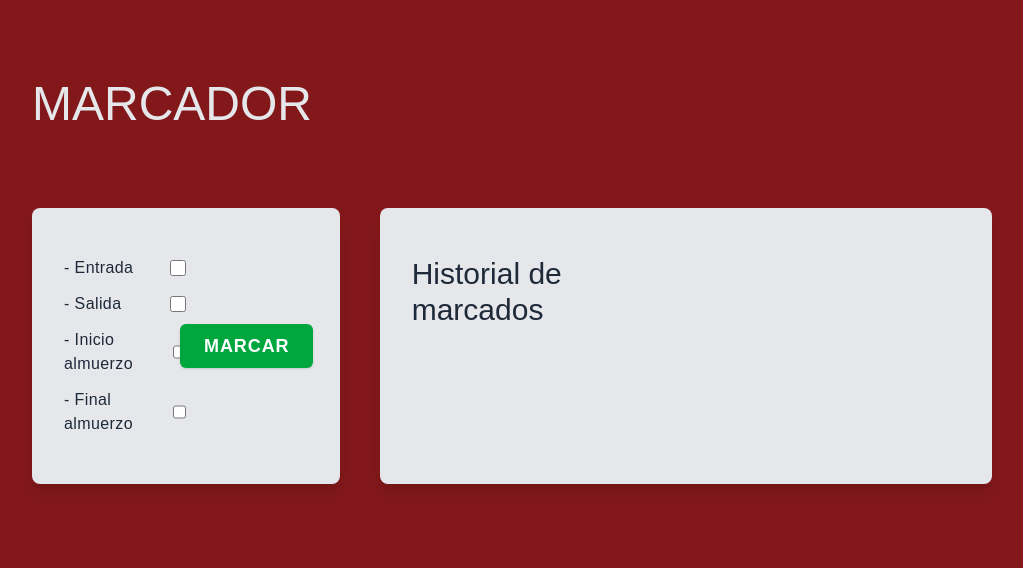
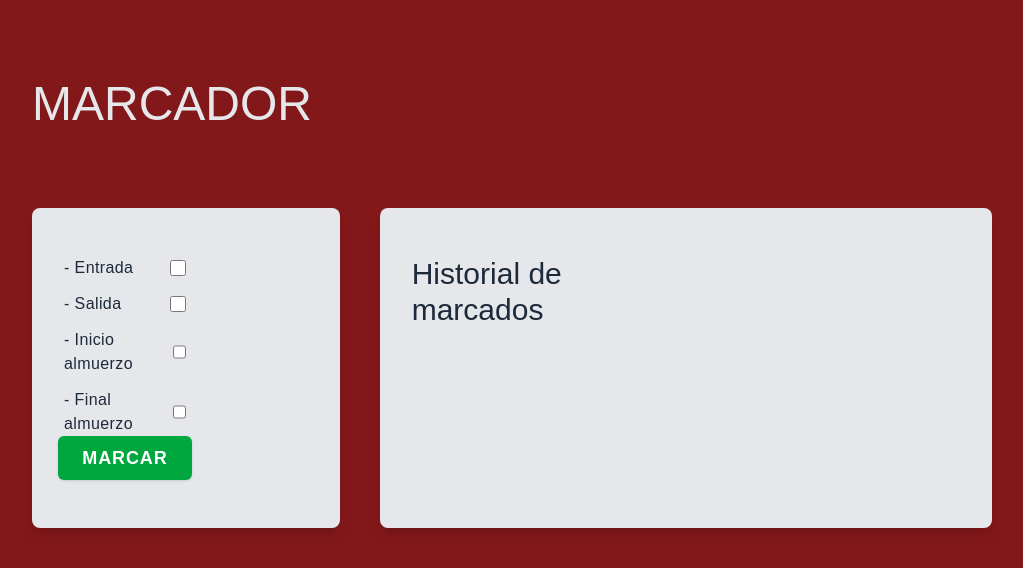
Before and after one commit to albertozelaya/ReactMarker, a React (Vite) app: page / in a window 1280 px wide. Shown: the top 568 px of the page, without its empty margins (128-1151 px from the left). Built offline with nearby package versions, Linux system fonts and the light colour scheme.

Commit message:
feat: change div as for

```diff
--- a/src/features/marker/MarkerCheckBox.tsx
+++ b/src/features/marker/MarkerCheckBox.tsx
@@ -1,21 +1,23 @@
 interface CheckBoxParams {
   label: string;
+  name: string;
+  checked: boolean;
+  onChange: (e: React.ChangeEvent<HTMLInputElement>) => void;
 }
 
-function MarkerCheckBox({ label }: CheckBoxParams) {
+function MarkerCheckBox({ label, name, checked, onChange }: CheckBoxParams) {
   return (
     <li className="flex items-center justify-between gap-6">
-      <label
-        htmlFor="incoming"
-        className="font-medium tracking-wide text-gray-800"
-      >
+      <label htmlFor={name} className="font-medium tracking-wide text-gray-800">
         - {label}
       </label>
 
       <input
         type="checkbox"
-        name="incoming"
-        id="incoming"
+        name={name}
+        id={name}
+        checked={checked}
+        onChange={onChange}
         className="h-4 w-4 cursor-pointer"
       />
     </li>
--- a/src/features/marker/MarkerForm.tsx
+++ b/src/features/marker/MarkerForm.tsx
@@ -1,19 +1,58 @@
+import { useState } from "react";
 import Button from "../../components/Button";
 import MarkerCheckBox from "./MarkerCheckBox";
 
 function MarkerForm() {
+  const [checks, setChecks] = useState({
+    incoming: false,
+    outgoing: false,
+    lunchStart: false,
+    lunchEnd: false,
+  });
+
+  const handleChange = (e: React.ChangeEvent<HTMLInputElement>) => {
+    setChecks((prev) => ({ ...prev, [e.target.name]: e.target.checked }));
+  };
+
+  const handleSubmit = function (e) {
+    e.preventDefault();
+    console.log(e);
+  };
+
   return (
     <article className="grid w-1/3 grid-cols-2 rounded-lg bg-gray-200 px-8 py-12 shadow-lg">
-      <div className="flex items-center">
-        <ul className="list-inside list-disc space-y-3">
-          <MarkerCheckBox label="Entrada" />
-          <MarkerCheckBox label="Salida" />
-          <MarkerCheckBox label="Inicio almuerzo" />
-          <MarkerCheckBox label="Final almuerzo" />
-        </ul>
-      </div>
+      <form onSubmit={handleSubmit}>
+        <div className="flex items-center">
+          <ul className="space-y-3">
+            <MarkerCheckBox
+              label="Entrada"
+              name="incoming"
+              checked={checks.incoming}
+              onChange={handleChange}
+            />
+            <MarkerCheckBox
+              label="Salida"
+              name="outgoing"
+              checked={checks.outgoing}
+              onChange={handleChange}
+            />
+            <MarkerCheckBox
+              label="Inicio almuerzo"
+              name="lunchStart"
+              checked={checks.lunchStart}
+              onChange={handleChange}
+            />
+            <MarkerCheckBox
+              label="Final almuerzo"
+              name="lunchEnd"
+              checked={checks.lunchEnd}
+              onChange={handleChange}
+            />
+          </ul>
+        </div>
 
-      <Button title="marcar" />
+        <Button title="marcar" />
+      </form>
     </article>
   );
 }
```
